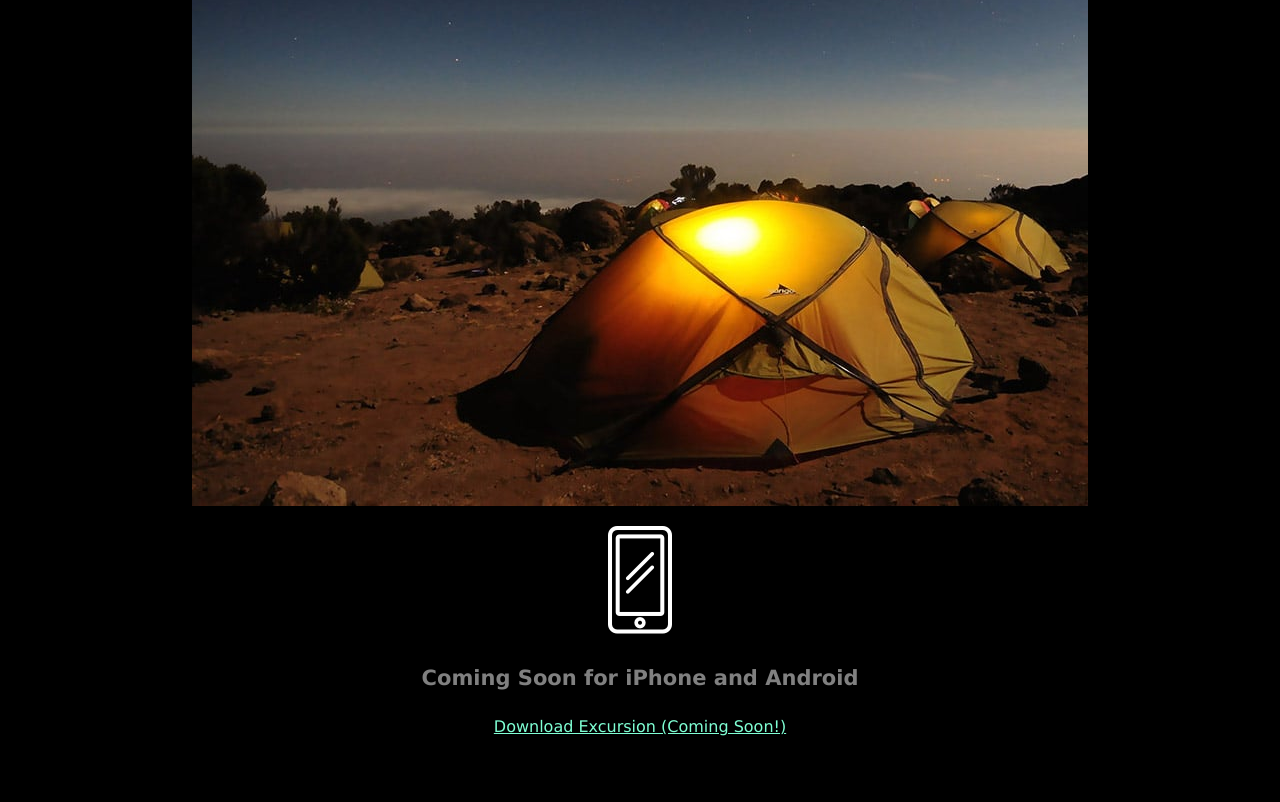
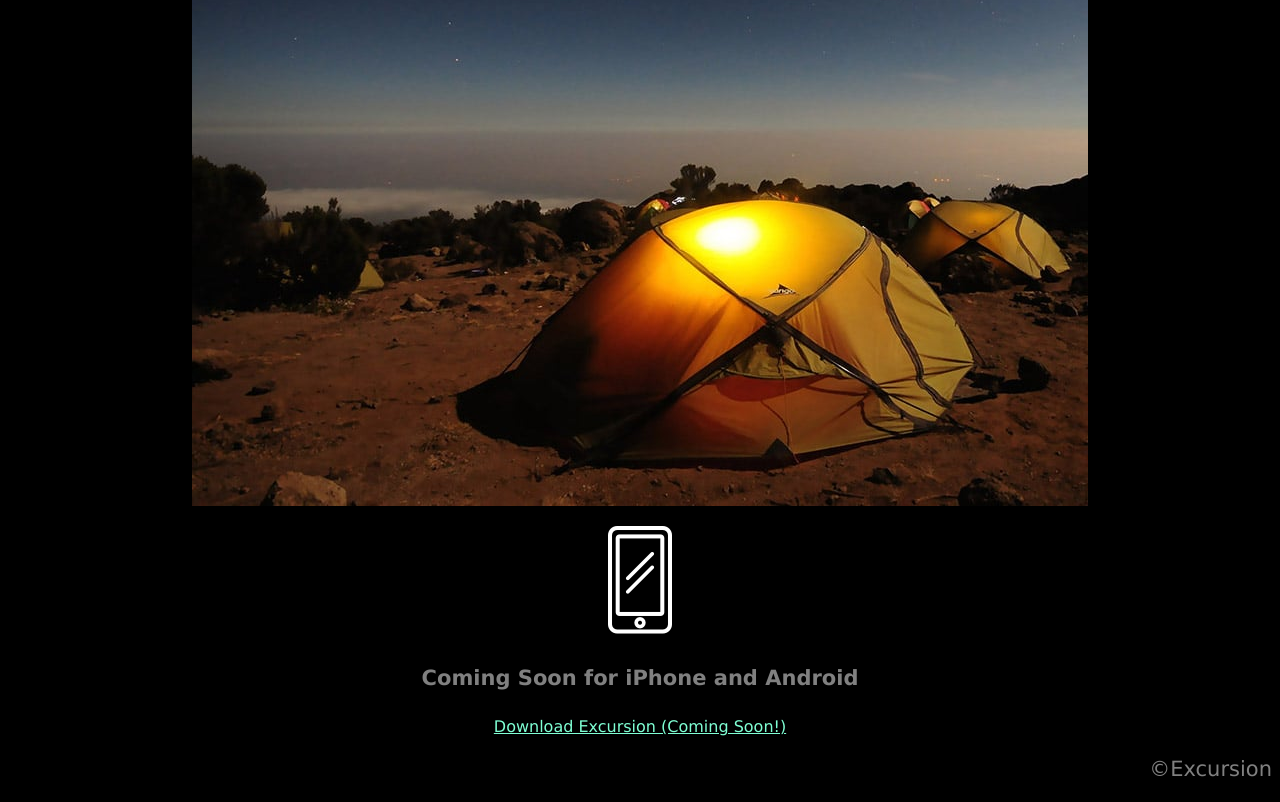
Before and after one commit to EdWiseCodes/excursion, a plain HTML site: page index.html in a window 1280 px wide. Shown: the part 506-1308 px from the top of the page. Before the commit the page ends 1258 px from the top, so only its background shows below. Drawn offline with Linux system fonts and the light colour scheme.

Commit message:
Final push on V1

```diff
--- a/index.html
+++ b/index.html
@@ -19,5 +19,6 @@
   <p><img src="resources/images/phone.png"></p>
   <h4 class="header--sub-header">Coming Soon for iPhone and Android</h4>
   <p><a class="link--cta" href="#">Download Excursion (Coming Soon!)</a></p>
+  <p class ="footer">©Excursion</p>
 </body>
 </html>
--- a/resources/css/style.css
+++ b/resources/css/style.css
@@ -29,3 +29,11 @@ body {
   font-size: 16px;
   color: aquamarine;
 }
+
+/* FOOTER */
+
+.footer {
+  font-size: 21px;
+  color: grey;
+  text-align: right;
+}
```
